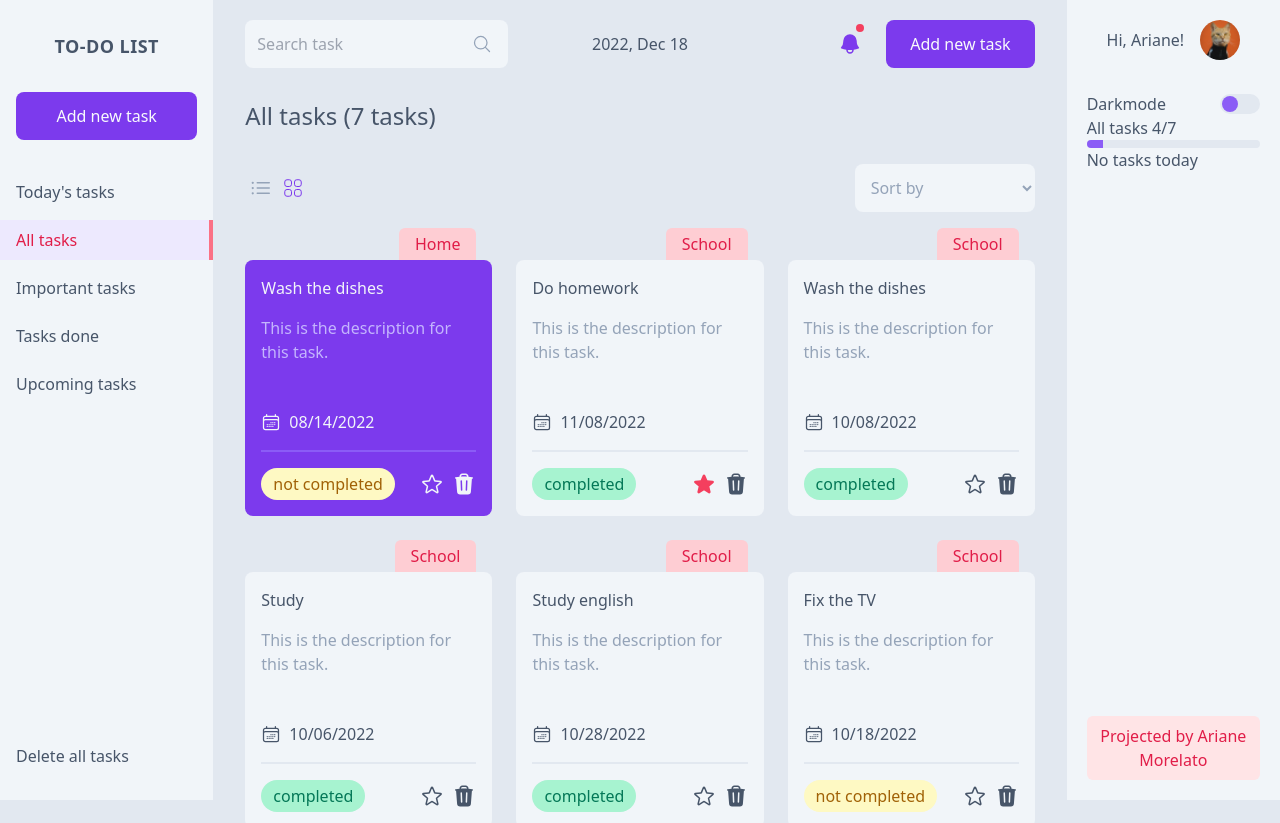
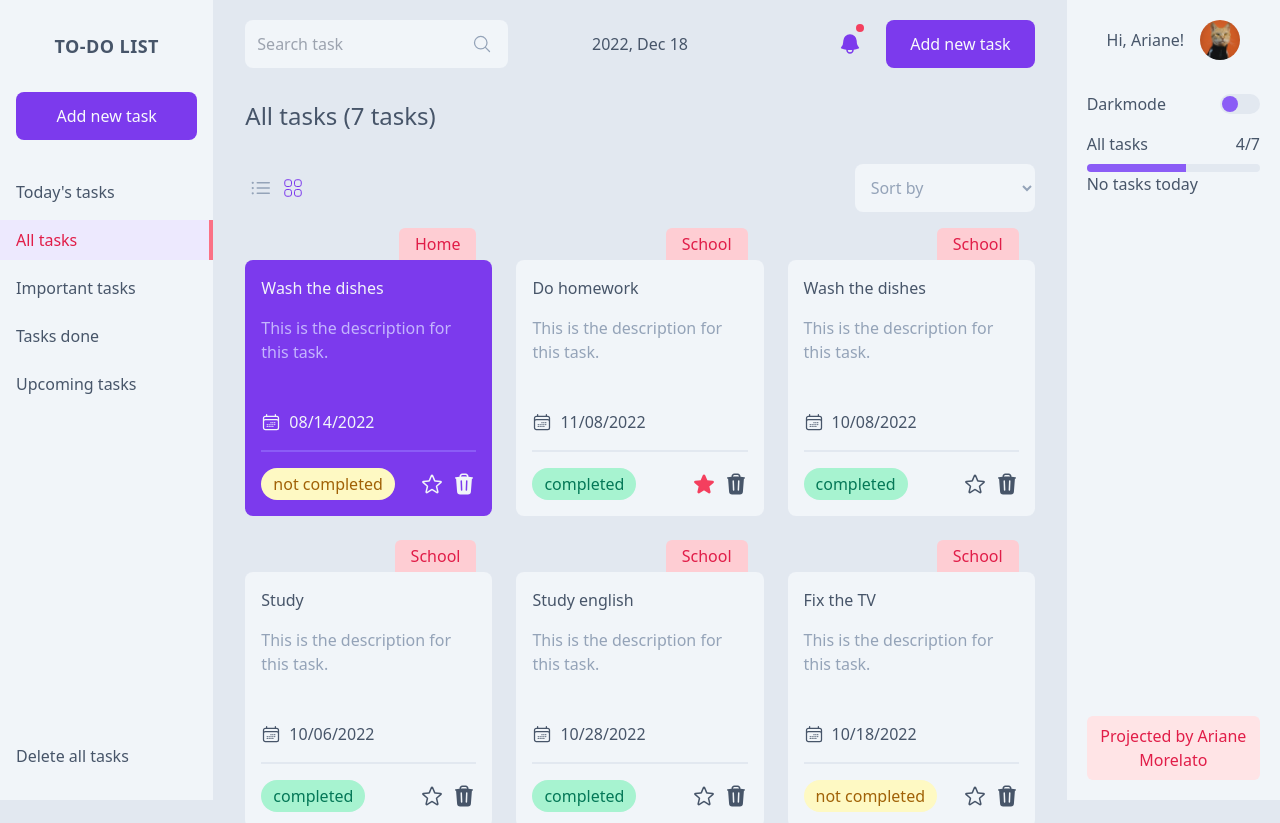
Before and after one commit to aridsm/tasks-app, a React (Create React App) app: page / in a window 1280 px wide. Shown: the top 823 px of the page. Built offline with nearby package versions, Linux system fonts and the light colour scheme.

Commit message:
bar progress update

```diff
--- a/src/components/AccountData.tsx
+++ b/src/components/AccountData.tsx
@@ -15,6 +15,11 @@ const AccountData: React.FC = () => {
     const html = document.querySelector<HTMLHtmlElement>("html")!;
     html.classList.toggle("dark");
   };
+
+  const percentageTodayTasks =
+    (todayTasksDone.length * 100) / todaysTasks.length;
+
+  const percentageAllTasks = (allTasksDone.length * 100) / tasks.length;
 
   return (
     <section className="p-5 bg-slate-100 flex flex-col w-2/12 fixed top-0 right-0 h-screen dark:bg-slate-800/[.5]">
@@ -34,21 +39,22 @@ const AccountData: React.FC = () => {
       </button>
 
       {todaysTasks.length !== 0 && (
-        <div>
-          <span>
-            Tasks today {todayTasksDone.length}/{todaysTasks.length}
+        <div className="mt-8">
+          <span className="flex justify-between mb-2">
+            <span>Tasks today</span> {todayTasksDone.length}/
+            {todaysTasks.length}
           </span>
-          <div className="bg-slate-200 w-full h-2 rounded-full overflow-hidden dark:bg-slate-700">
-            <div className="bg-violet-500 h-full w-4"></div>
+          <div className="barProgress">
+            <div style={{ width: percentageTodayTasks + "%" }}></div>
           </div>
         </div>
       )}
-      <div>
-        <span>
-          All tasks {allTasksDone.length}/{tasks.length}
+      <div className="mt-4">
+        <span className="flex justify-between mb-2">
+          <span>All tasks </span> {allTasksDone.length}/{tasks.length}
         </span>
-        <div className="bg-slate-200 w-full h-2 rounded-full overflow-hidden dark:bg-slate-700">
-          <div className="bg-violet-500 h-full w-4"></div>
+        <div className="barProgress">
+          <div style={{ width: percentageAllTasks + "%" }}></div>
         </div>
       </div>
 
--- a/src/index.css
+++ b/src/index.css
@@ -46,6 +46,12 @@
   .stylesInputsField label {
     @apply mb-4 text-slate-600;
   }
+  .barProgress {
+    @apply bg-slate-200 w-full h-2 rounded-full overflow-hidden dark:bg-slate-700;
+  }
+  .barProgress > div {
+    @apply bg-violet-500 h-full;
+  }
 }
 
 /* clears the 'X' from Internet Explorer */
```
